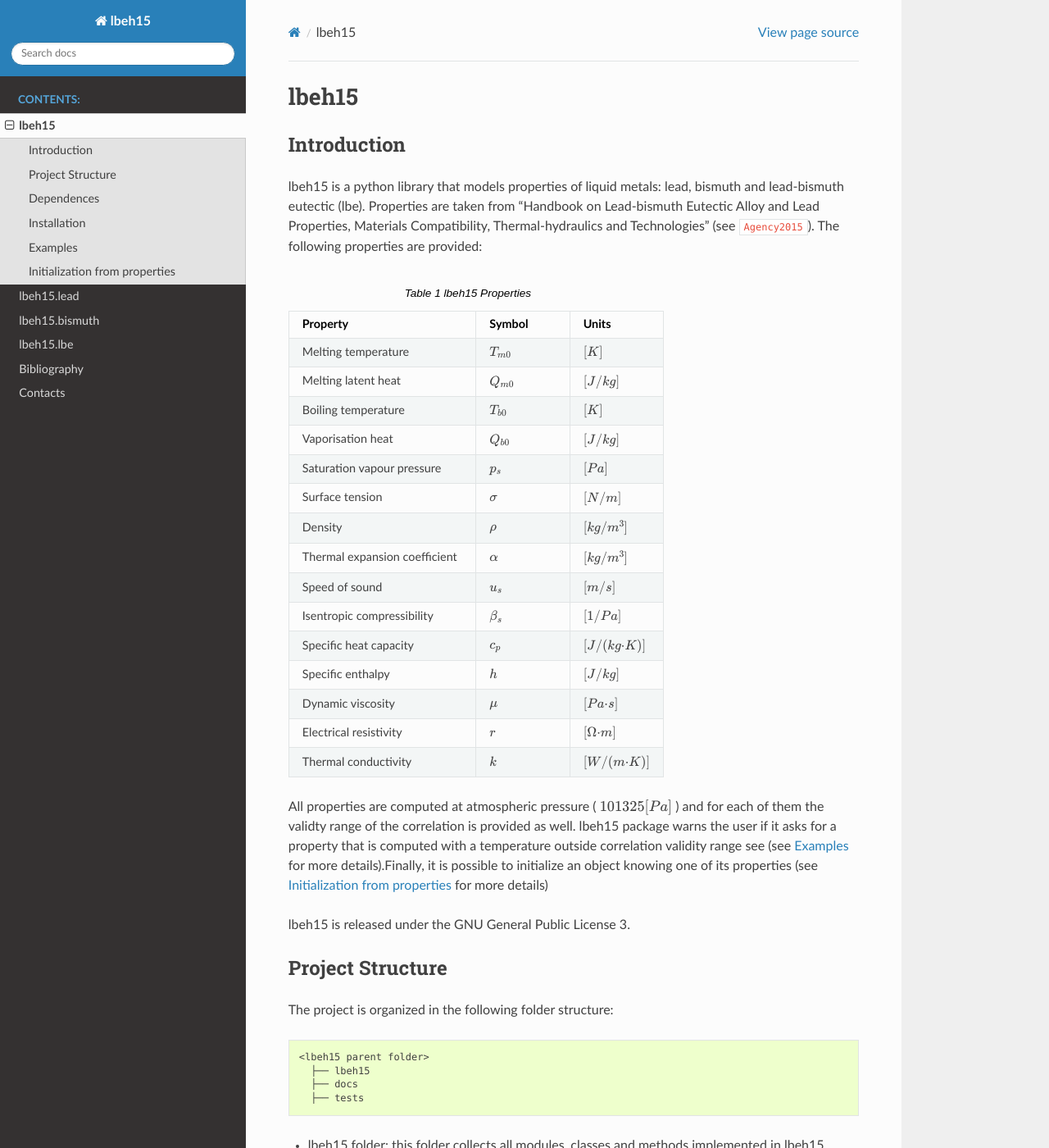
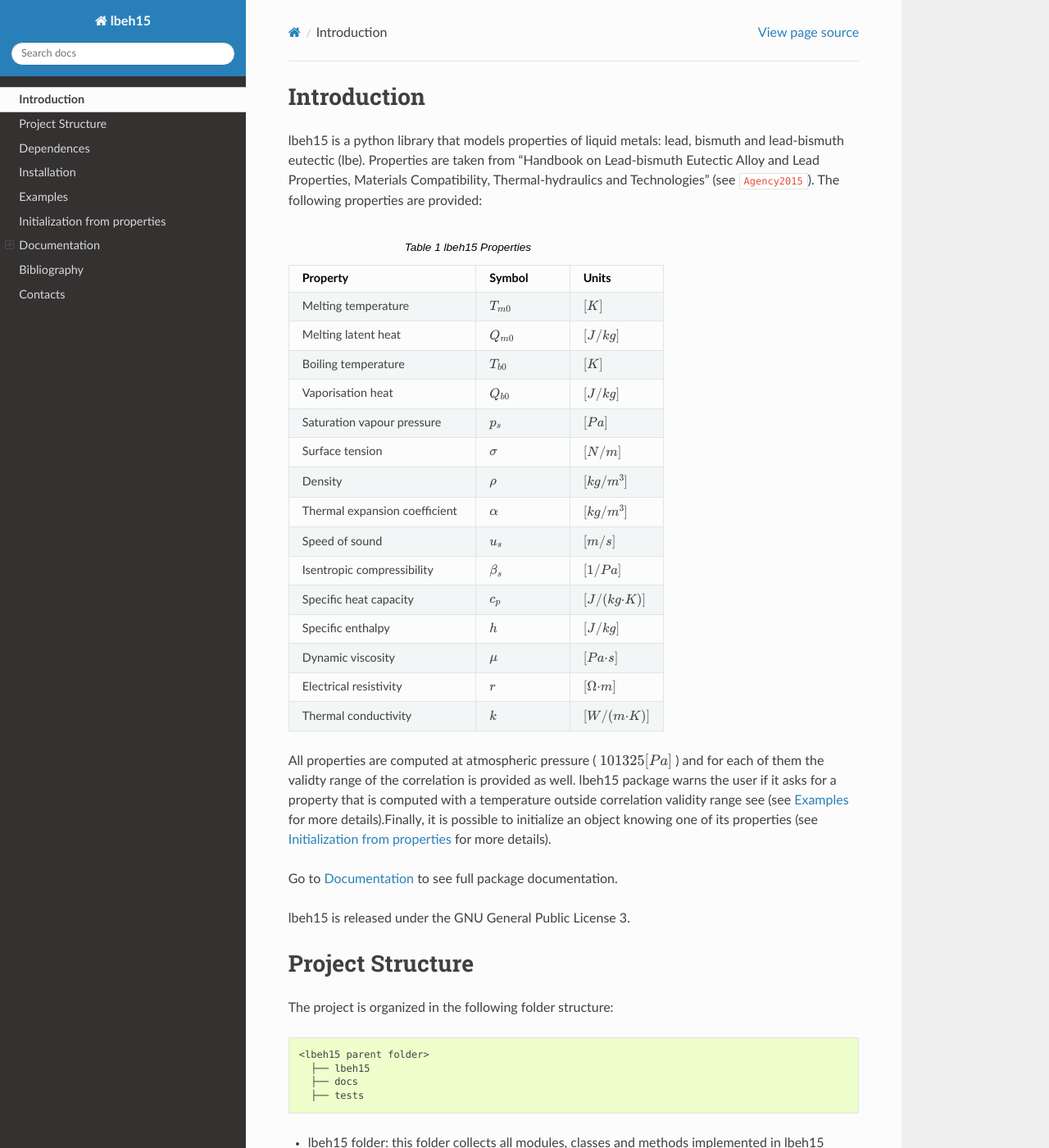
Before and after one commit to newcleo-dev-team/lbh15, a Sphinx documentation site: the page built from docs/files/readme_link.rst, in a window 1280 px wide and 1400 px high. Shown: the whole window at 82% size. Built offline with Sphinx 7.4.7 and the Read the Docs theme 2.0.0, drawn with Linux system fonts in a browser that asks for light colours; cross-references to code outside the pages are shown as plain code; some of the changed text lies outside the part shown.

Commit message:
[master] updated documentation

```diff
--- a/README.rst
+++ b/README.rst
@@ -1,9 +1,6 @@
-======
-lbeh15
-======
-
+============
 Introduction
-************
+============
 
 lbeh15 is a python library that models properties of liquid metals: lead, bismuth and lead-bismuth eutectic (lbe).
 Properties are taken from "Handbook on Lead-bismuth Eutectic Alloy and Lead Properties, Materials Compatibility, Thermal-hydraulics and Technologies"
@@ -66,12 +63,15 @@
 them the validty range of the correlation is provided as well. lbeh15 package warns
 the user if it asks for a property that is computed with a temperature outside correlation validity range
 see (see :ref:`Examples` for more details).Finally, it is possible to initialize an object knowing one of
-its properties (see :ref:`Initialization from properties` for more details)
+its properties (see :ref:`Initialization from properties` for more details).
+
+Go to :ref:`Documentation` to see full package documentation.
 
 lbeh15 is released under the GNU General Public License 3.
 
+=================
 Project Structure
-*****************
+=================
 The project is organized in the following folder structure:
 
 .. code:: bash
@@ -85,22 +85,25 @@
 - docs: collection of material for the generation of the documentation
 - tests: collection of scripts used to verify package correct implementation
 
+===========
 Dependences
-***********
+===========
 
 - python 3.x
 - numpy-scipy: library with mathematic and scientific tools
 
+============
 Installation
-************
+============
   .. code-block:: bash
 
       pip install lbeh15
 
 .. _Examples:
 
+========
 Examples
-********
+========
 In this section some examples of lbeh15 usage are shown.
 
 - Initialize :class:`lbeh15.lead.Lead` object with temperature in Celsius
@@ -150,8 +153,9 @@
 
 .. _Initialization from properties:
 
+==============================
 Initialization from properties
-******************************
+==============================
 
 lbeh15 package gives the possibility to initialize a liquid metal properties object just knowing one of its
 properties. This is accomplished by finding the root of the function used to calculate the target property value.
@@ -175,3 +179,17 @@
   >>> # Print their temperatures in [K]
   >>> bismuth_cp_1.T, bismuth_cp_2.T
   (1041.8294863232934 1771.2122382213047)
+
+
+.. _Documentation:
+
+=============
+Documentation
+=============
+
+You can navigate the full documentation of package:
+
+.. toctree::
+   :maxdepth: 3
+
+   documentation.rst
--- /dev/null
+++ b/docs/files/documentation.rst
@@ -0,0 +1,4 @@
+.. toctree::
+   :maxdepth: 3
+
+   lbeh15.rst
--- a/docs/files/lbe.rst
+++ b/docs/files/lbe.rst
@@ -1,5 +1,5 @@
 lbeh15.lbe
-===========
+==========
 
 .. automodule:: lbeh15.lbe
     :members:
--- /dev/null
+++ b/docs/files/lbeh15.rst
@@ -0,0 +1,11 @@
+lbeh15 package
+==============
+
+.. toctree::
+   :maxdepth: 3
+
+   lead.rst
+
+   bismuth.rst
+
+   lbe.rst
```
Also changed, not shown: docs/index.rst (+0 -7 lines).
